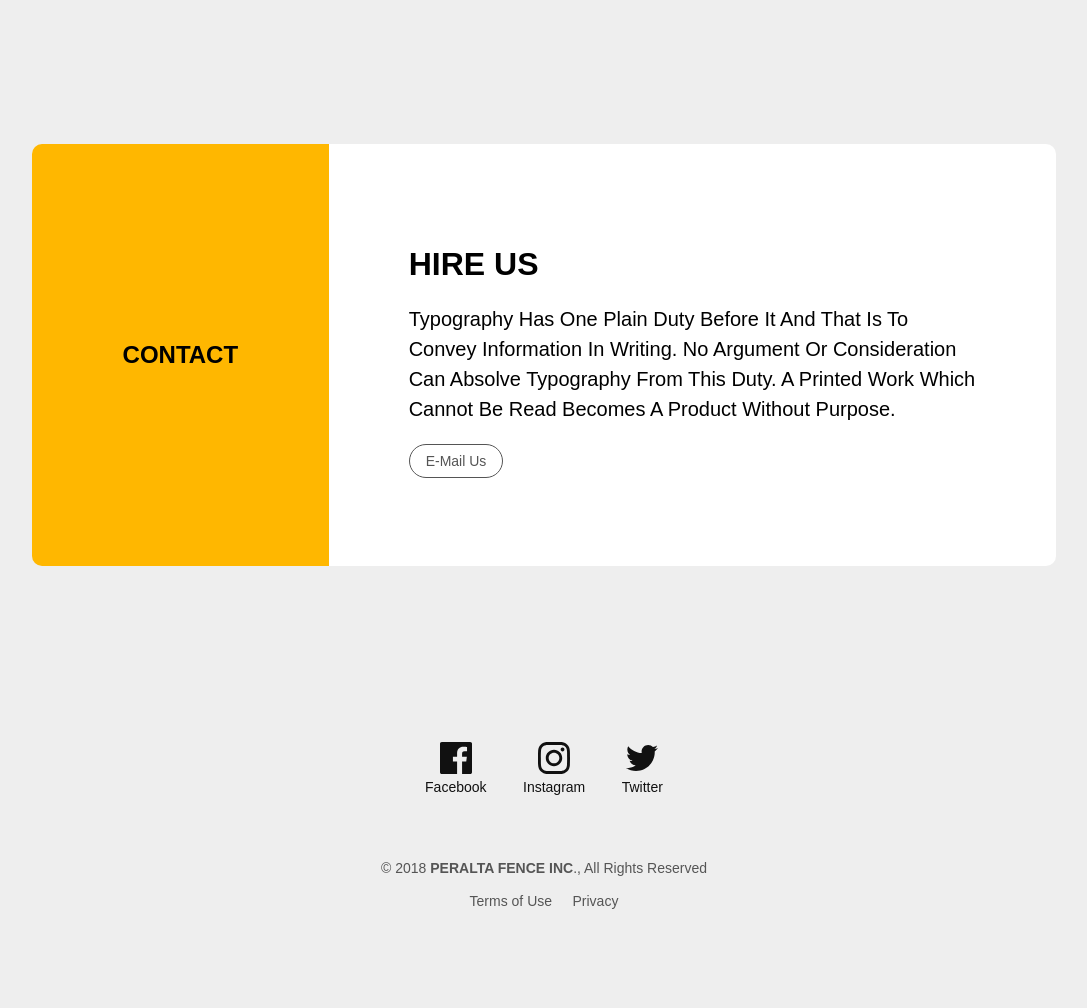
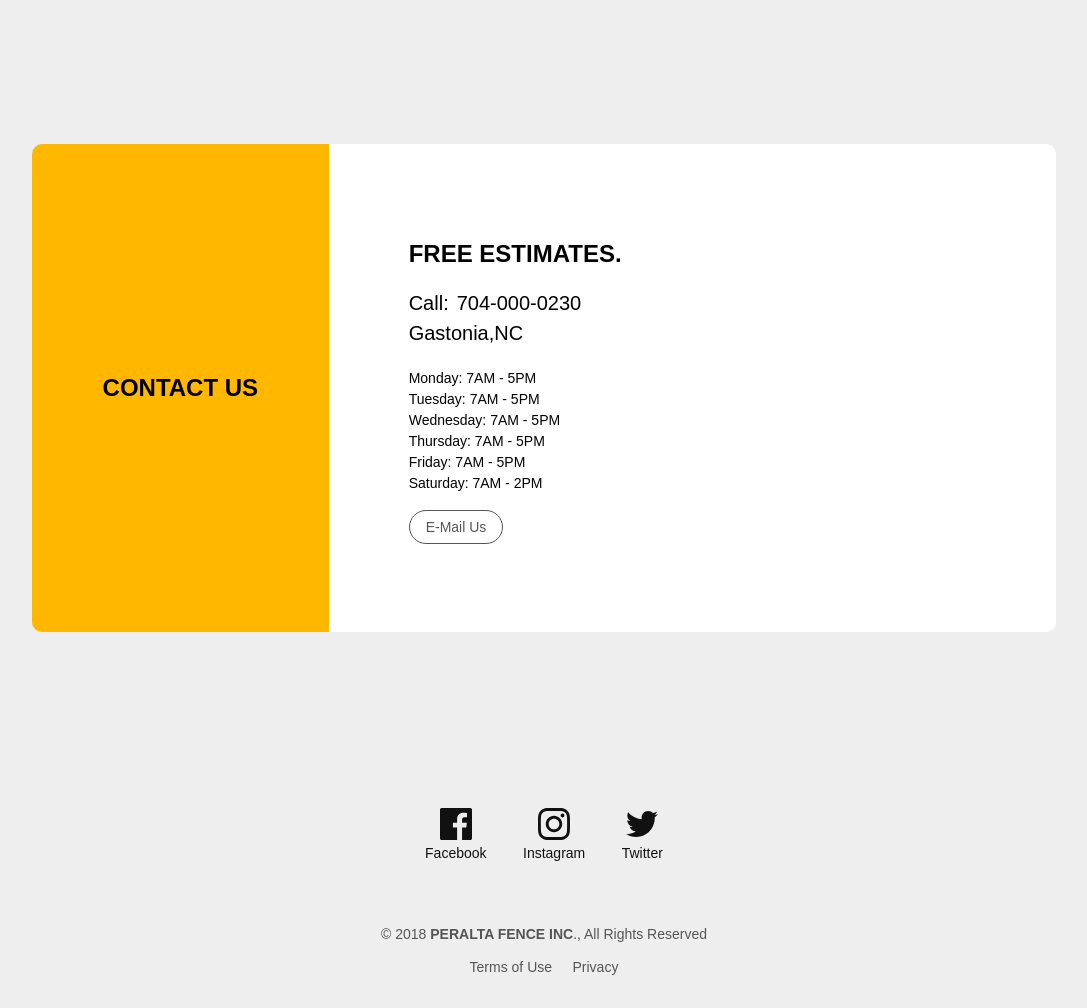
Before and after one commit to wilton-cruz/supreme-happiness, a Flask app: page /contact/ in a window 1280 px wide. Shown: the part 82-1090 px from the top of the page, without its empty margins (96-1183 px from the left). Before the commit the page ends 991 px from the top, so only its background shows below. Run offline with Flask 2, Linux system fonts and the light colour scheme.

Commit message:
changes to contact form

```diff
--- a/templates/contact.html
+++ b/templates/contact.html
@@ -7,18 +7,27 @@
     <div class="flex flex-column flex-row-l w-90 mw8-ns center pt3 pb3">
 
         <div class="ttu flex justify-center items-center br0-m br--right-ns bg-gold pa3 w-100 w-40-l">
-            <h1 class="f6 f3-l">contact</h1>
+            <h1 class="f4 f3-l">contact Us</h1>
         </div>
         <div class="br0-m br--left-ns bg-white pa3 w-100">
 
-            <main class="pa3 pa1-m pa5-ns">
-                    <h1 class="ttu">hire us</h1>
+            <main class="flex-column pa3 pa1-m pa5-ns">
+                    <h1 class="ttu f4 f3-l">Free Estimates.</h1>
                     <p class="ttc f4 lh-copy measure">
-                      Typography has one plain duty before it and that is to convey information
-                      in writing. No argument or consideration can absolve typography from this
-                      duty. A printed work which cannot be read becomes a product without
-                      purpose.
+
+                      Call:<a href="tel:[704-000-0230]" class="link black bg-animate hover-bg-gold br2 pa2">704-000-0230</a>
+                    </br>Gastonia,NC
+
+                    <ul class="list pl0 f6 lh-copy">
+                        <li>Monday: 7AM - 5PM</li>
+                        <li>Tuesday: 7AM - 5PM</li>
+                        <li>Wednesday: 7AM - 5PM</li>
+                        <li>Thursday: 7AM - 5PM</li>
+                        <li>Friday: 7AM - 5PM</li>
+                        <li>Saturday: 7AM - 2PM</li>
+                    </ul>
                     </p>
+
                     <a class="ttc f6 grow no-underline br-pill ba ph3 pv2 mb2 dib mid-gray" href="#0">e-mail us</a>
                  </main>
 
```
